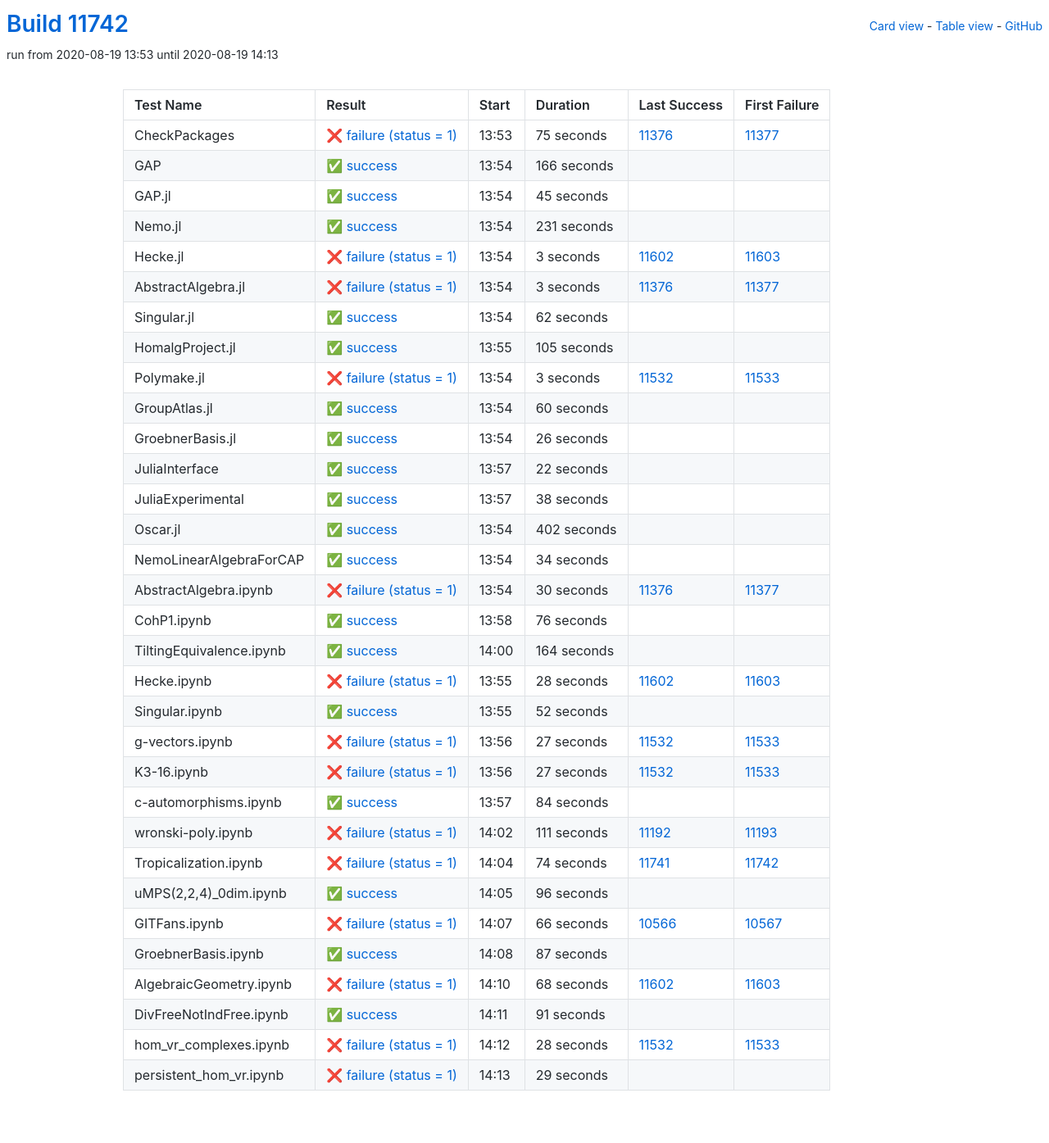
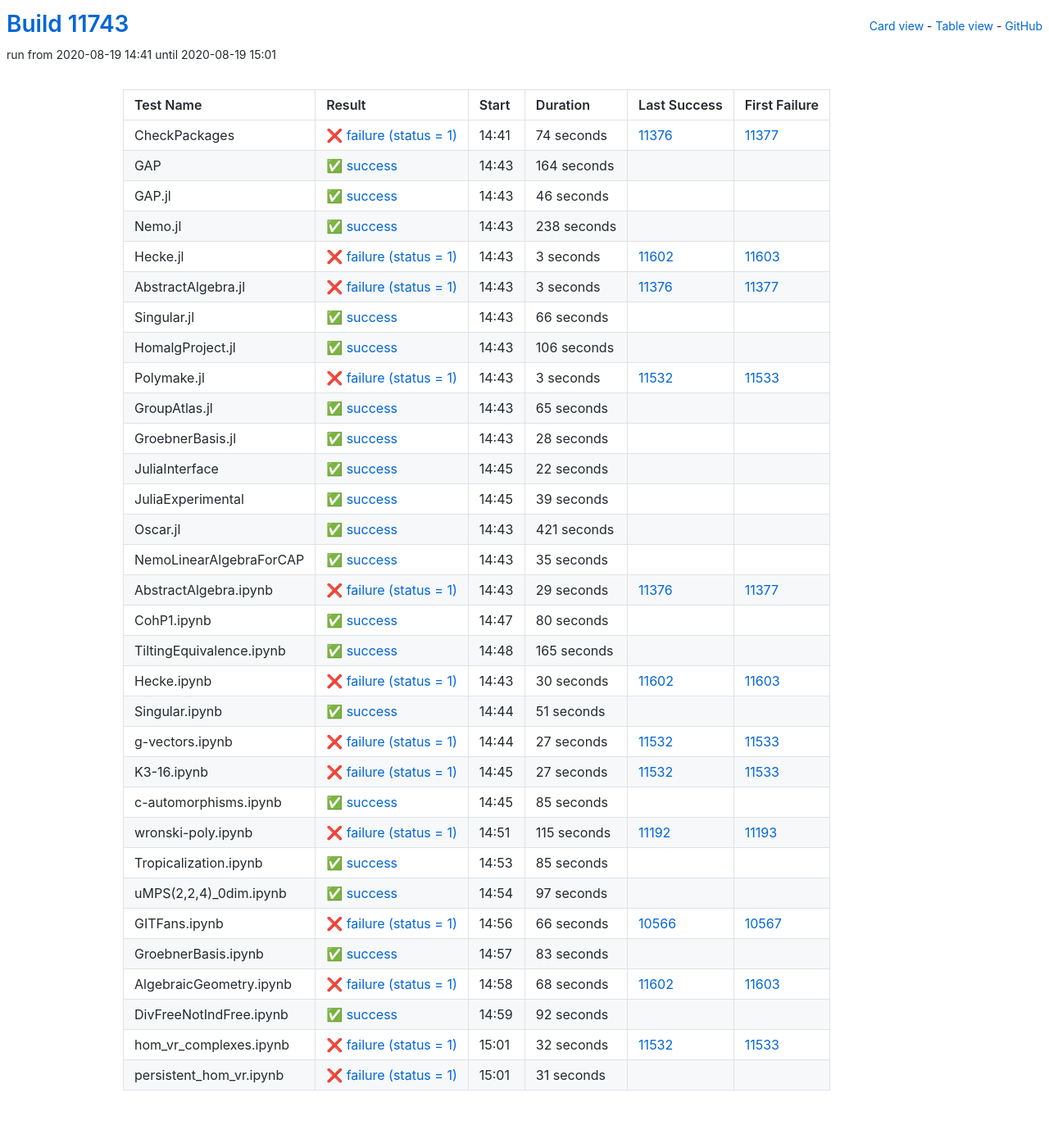
Before and after one commit to oscar-system/oscar-ci-status, a Jekyll site: the page built from table.html, in a window 1280 px wide. Shown: the whole page at 82% size. Built offline with Jekyll 4.4.1, drawn with Linux system fonts in a browser that asks for light colours.

Commit message:
Build #11743

```diff
--- a/_data/ci.yml
+++ b/_data/ci.yml
@@ -1,6 +1,6 @@
 ---
-build: 11742
-build_url: https://oscarci.mathematik.uni-kl.de/job/oscar/11742/
+build: 11743
+build_url: https://oscarci.mathematik.uni-kl.de/job/oscar/11743/
 job: oscar
 organization: oscar-system
 repo: oscar-ci-status
@@ -8,56 +8,56 @@
 tests:
 - name: CheckPackages
   id: checkpackages
-  log: https://oscarci.mathematik.uni-kl.de/job/oscar/11742/artifact/logs/build-11742/CheckPackages.log
-  start: 2020-08-19 13:53
+  log: https://oscarci.mathematik.uni-kl.de/job/oscar/11743/artifact/logs/build-11743/CheckPackages.log
+  start: 2020-08-19 14:41
   success: false
   exitcode: 1
   status: failure
-  duration: 75
+  duration: 74
   last_success: 11376
   last_success_url: https://oscarci.mathematik.uni-kl.de/job/oscar/11376/
   first_failure: 11377
   first_failure_url: https://oscarci.mathematik.uni-kl.de/job/oscar/11377/
 - name: GAP
   id: gap
-  log: https://oscarci.mathematik.uni-kl.de/job/oscar/11742/artifact/logs/build-11742/GAP.log
-  start: 2020-08-19 13:54
+  log: https://oscarci.mathematik.uni-kl.de/job/oscar/11743/artifact/logs/build-11743/GAP.log
+  start: 2020-08-19 14:43
   success: true
   exitcode: 0
   status: success
-  duration: 166
+  duration: 164
   last_success: false
   last_success_url:
   first_failure: false
   first_failure_url:
 - name: GAP.jl
   id: gap-jl
-  log: https://oscarci.mathematik.uni-kl.de/job/oscar/11742/artifact/logs/build-11742/GAP.jl.log
-  start: 2020-08-19 13:54
+  log: https://oscarci.mathematik.uni-kl.de/job/oscar/11743/artifact/logs/build-11743/GAP.jl.log
+  start: 2020-08-19 14:43
   success: true
   exitcode: 0
   status: success
-  duration: 45
+  duration: 46
   last_success: false
   last_success_url:
   first_failure: false
   first_failure_url:
 - name: Nemo.jl
   id: nemo-jl
-  log: https://oscarci.mathematik.uni-kl.de/job/oscar/11742/artifact/logs/build-11742/Nemo.jl.log
-  start: 2020-08-19 13:54
+  log: https://oscarci.mathematik.uni-kl.de/job/oscar/11743/artifact/logs/build-11743/Nemo.jl.log
+  start: 2020-08-19 14:43
   success: true
   exitcode: 0
   status: success
-  duration: 231
+  duration: 238
   last_success: false
   last_success_url:
   first_failure: false
   first_failure_url:
 - name: Hecke.jl
   id: hecke-jl
-  log: https://oscarci.mathematik.uni-kl.de/job/oscar/11742/artifact/logs/build-11742/Hecke.jl.log
-  start: 2020-08-19 13:54
+  log: https://oscarci.mathematik.uni-kl.de/job/oscar/11743/artifact/logs/build-11743/Hecke.jl.log
+  start: 2020-08-19 14:43
   success: false
   exitcode: 1
   status: failure
@@ -68,8 +68,8 @@
   first_failure_url: https://oscarci.mathematik.uni-kl.de/job/oscar/11603/
 - name: AbstractAlgebra.jl
   id: abstractalgebra-jl
-  log: https://oscarci.mathematik.uni-kl.de/job/oscar/11742/artifact/logs/build-11742/AbstractAlgebra.jl.log
-  start: 2020-08-19 13:54
+  log: https://oscarci.mathematik.uni-kl.de/job/oscar/11743/artifact/logs/build-11743/AbstractAlgebra.jl.log
+  start: 2020-08-19 14:43
   success: false
   exitcode: 1
   status: failure
@@ -80,32 +80,32 @@
   first_failure_url: https://oscarci.mathematik.uni-kl.de/job/oscar/11377/
 - name: Singular.jl
   id: singular-jl
-  log: https://oscarci.mathematik.uni-kl.de/job/oscar/11742/artifact/logs/build-11742/Singular.jl.log
-  start: 2020-08-19 13:54
+  log: https://oscarci.mathematik.uni-kl.de/job/oscar/11743/artifact/logs/build-11743/Singular.jl.log
+  start: 2020-08-19 14:43
   success: true
   exitcode: 0
   status: success
-  duration: 62
+  duration: 66
   last_success: false
   last_success_url:
   first_failure: false
   first_failure_url:
 - name: HomalgProject.jl
   id: homalgproject-jl
-  log: https://oscarci.mathematik.uni-kl.de/job/oscar/11742/artifact/logs/build-11742/HomalgProject.jl.log
-  start: 2020-08-19 13:55
+  log: https://oscarci.mathematik.uni-kl.de/job/oscar/11743/artifact/logs/build-11743/HomalgProject.jl.log
+  start: 2020-08-19 14:43
   success: true
   exitcode: 0
   status: success
-  duration: 105
+  duration: 106
   last_success: false
   last_success_url:
   first_failure: false
   first_failure_url:
 - name: Polymake.jl
   id: polymake-jl
-  log: https://oscarci.mathematik.uni-kl.de/job/oscar/11742/artifact/logs/build-11742/Polymake.jl.log
-  start: 2020-08-19 13:54
+  log: https://oscarci.mathematik.uni-kl.de/job/oscar/11743/artifact/logs/build-11743/Polymake.jl.log
+  start: 2020-08-19 14:43
   success: false
   exitcode: 1
   status: failure
@@ -116,32 +116,32 @@
   first_failure_url: https://oscarci.mathematik.uni-kl.de/job/oscar/11533/
 - name: GroupAtlas.jl
   id: groupatlas-jl
-  log: https://oscarci.mathematik.uni-kl.de/job/oscar/11742/artifact/logs/build-11742/GroupAtlas.jl.log
-  start: 2020-08-19 13:54
+  log: https://oscarci.mathematik.uni-kl.de/job/oscar/11743/artifact/logs/build-11743/GroupAtlas.jl.log
+  start: 2020-08-19 14:43
   success: true
   exitcode: 0
   status: success
-  duration: 60
+  duration: 65
   last_success: false
   last_success_url:
   first_failure: false
   first_failure_url:
 - name: GroebnerBasis.jl
   id: groebnerbasis-jl
-  log: https://oscarci.mathematik.uni-kl.de/job/oscar/11742/artifact/logs/build-11742/GroebnerBasis.jl.log
-  start: 2020-08-19 13:54
+  log: https://oscarci.mathematik.uni-kl.de/job/oscar/11743/artifact/logs/build-11743/GroebnerBasis.jl.log
+  start: 2020-08-19 14:43
   success: true
   exitcode: 0
   status: success
-  duration: 26
+  duration: 28
   last_success: false
   last_success_url:
   first_failure: false
   first_failure_url:
 - name: JuliaInterface
   id: juliainterface
-  log: https://oscarci.mathematik.uni-kl.de/job/oscar/11742/artifact/logs/build-11742/JuliaInterface.log
-  start: 2020-08-19 13:57
+  log: https://oscarci.mathematik.uni-kl.de/job/oscar/11743/artifact/logs/build-11743/JuliaInterface.log
+  start: 2020-08-19 14:45
   success: true
   exitcode: 0
   status: success
@@ -152,104 +152,104 @@
   first_failure_url:
 - name: JuliaExperimental
   id: juliaexperimental
-  log: https://oscarci.mathematik.uni-kl.de/job/oscar/11742/artifact/logs/build-11742/JuliaExperimental.log
-  start: 2020-08-19 13:57
+  log: https://oscarci.mathematik.uni-kl.de/job/oscar/11743/artifact/logs/build-11743/JuliaExperimental.log
+  start: 2020-08-19 14:45
   success: true
   exitcode: 0
   status: success
-  duration: 38
+  duration: 39
   last_success: false
   last_success_url:
   first_failure: false
   first_failure_url:
 - name: Oscar.jl
   id: oscar-jl
-  log: https://oscarci.mathematik.uni-kl.de/job/oscar/11742/artifact/logs/build-11742/Oscar.jl.log
-  start: 2020-08-19 13:54
+  log: https://oscarci.mathematik.uni-kl.de/job/oscar/11743/artifact/logs/build-11743/Oscar.jl.log
+  start: 2020-08-19 14:43
   success: true
   exitcode: 0
   status: success
-  duration: 402
+  duration: 421
   last_success: false
   last_success_url:
   first_failure: false
   first_failure_url:
 - name: NemoLinearAlgebraForCAP
   id: nemolinearalgebraforcap
-  log: https://oscarci.mathematik.uni-kl.de/job/oscar/11742/artifact/logs/build-11742/NemoLinearAlgebraForCAP.log
-  start: 2020-08-19 13:54
+  log: https://oscarci.mathematik.uni-kl.de/job/oscar/11743/artifact/logs/build-11743/NemoLinearAlgebraForCAP.log
+  start: 2020-08-19 14:43
   success: true
   exitcode: 0
   status: success
-  duration: 34
+  duration: 35
   last_success: false
   last_success_url:
   first_failure: false
   first_failure_url:
 - name: AbstractAlgebra.ipynb
   id: abstractalgebra-ipynb
-  log: https://oscarci.mathematik.uni-kl.de/job/oscar/11742/artifact/logs/build-11742/AbstractAlgebra.ipynb.log
-  start: 2020-08-19 13:54
+  log: https://oscarci.mathematik.uni-kl.de/job/oscar/11743/artifact/logs/build-11743/AbstractAlgebra.ipynb.log
+  start: 2020-08-19 14:43
   success: false
   exitcode: 1
   status: failure
-  duration: 30
+  duration: 29
   last_success: 11376
   last_success_url: https://oscarci.mathematik.uni-kl.de/job/oscar/11376/
   first_failure: 11377
   first_failure_url: https://oscarci.mathematik.uni-kl.de/job/oscar/11377/
 - name: CohP1.ipynb
   id: cohp1-ipynb
-  log: https://oscarci.mathematik.uni-kl.de/job/oscar/11742/artifact/logs/build-11742/CohP1.ipynb.log
-  start: 2020-08-19 13:58
+  log: https://oscarci.mathematik.uni-kl.de/job/oscar/11743/artifact/logs/build-11743/CohP1.ipynb.log
+  start: 2020-08-19 14:47
   success: true
   exitcode: 0
   status: success
-  duration: 76
+  duration: 80
   last_success: false
   last_success_url:
   first_failure: false
   first_failure_url:
 - name: TiltingEquivalence.ipynb
   id: tiltingequivalence-ipynb
-  log: https://oscarci.mathematik.uni-kl.de/job/oscar/11742/artifact/logs/build-11742/TiltingEquivalence.ipynb.log
-  start: 2020-08-19 14:00
+  log: https://oscarci.mathematik.uni-kl.de/job/oscar/11743/artifact/logs/build-11743/TiltingEquivalence.ipynb.log
+  start: 2020-08-19 14:48
   success: true
   exitcode: 0
   status: success
-  duration: 164
+  duration: 165
   last_success: false
   last_success_url:
   first_failure: false
   first_failure_url:
 - name: Hecke.ipynb
   id: hecke-ipynb
-  log: https://oscarci.mathematik.uni-kl.de/job/oscar/11742/artifact/logs/build-11742/Hecke.ipynb.log
-  start: 2020-08-19 13:55
+  log: https://oscarci.mathematik.uni-kl.de/job/oscar/11743/artifact/logs/build-11743/Hecke.ipynb.log
+  start: 2020-08-19 14:43
   success: false
   exitcode: 1
   status: failure
-  duration: 28
+  duration: 30
   last_success: 11602
   last_success_url: https://oscarci.mathematik.uni-kl.de/job/oscar/11602/
   first_failure: 11603
   first_failure_url: https://oscarci.mathematik.uni-kl.de/job/oscar/11603/
 - name: Singular.ipynb
   id: singular-ipynb
-  log: https://oscarci.mathematik.uni-kl.de/job/oscar/11742/artifact/logs/build-11742/Singular.ipynb.log
-  start: 2020-08-19 13:55
+  log: https://oscarci.mathematik.uni-kl.de/job/oscar/11743/artifact/logs/build-11743/Singular.ipynb.log
+  start: 2020-08-19 14:44
   success: true
   exitcode: 0
   status: success
-  duration: 52
+  duration: 51
   last_success: false
   last_success_url:
   first_failure: false
   first_failure_url:
 - name: g-vectors.ipynb
   id: g-vectors-ipynb
-  log: https://oscarci.mathematik.uni-kl.de/job/oscar/11742/artifact/logs/build-11742/g-vectors.ipynb.log
-  start: 2020-08-19 13:56
+  log: https://oscarci.mathematik.uni-kl.de/job/oscar/11743/artifact/logs/build-11743/g-vectors.ipynb.log
+  start: 2020-08-19 14:44
   success: false
   exitcode: 1
   status: failure
@@ -260,8 +260,8 @@
   first_failure_url: https://oscarci.mathematik.uni-kl.de/job/oscar/11533/
 - name: K3-16.ipynb
   id: k3-16-ipynb
-  log: https://oscarci.mathematik.uni-kl.de/job/oscar/11742/artifact/logs/build-11742/K3-16.ipynb.log
-  start: 2020-08-19 13:56
+  log: https://oscarci.mathematik.uni-kl.de/job/oscar/11743/artifact/logs/build-11743/K3-16.ipynb.log
+  start: 2020-08-19 14:45
   success: false
   exitcode: 1
   status: failure
@@ -272,56 +272,56 @@
   first_failure_url: https://oscarci.mathematik.uni-kl.de/job/oscar/11533/
 - name: c-automorphisms.ipynb
   id: c-automorphisms-ipynb
-  log: https://oscarci.mathematik.uni-kl.de/job/oscar/11742/artifact/logs/build-11742/c-automorphisms.ipynb.log
-  start: 2020-08-19 13:57
+  log: https://oscarci.mathematik.uni-kl.de/job/oscar/11743/artifact/logs/build-11743/c-automorphisms.ipynb.log
+  start: 2020-08-19 14:45
   success: true
   exitcode: 0
   status: success
-  duration: 84
+  duration: 85
   last_success: false
   last_success_url:
   first_failure: false
   first_failure_url:
 - name: wronski-poly.ipynb
   id: wronski-poly-ipynb
-  log: https://oscarci.mathematik.uni-kl.de/job/oscar/11742/artifact/logs/build-11742/wronski-poly.ipynb.log
-  start: 2020-08-19 14:02
+  log: https://oscarci.mathematik.uni-kl.de/job/oscar/11743/artifact/logs/build-11743/wronski-poly.ipynb.log
+  start: 2020-08-19 14:51
   success: false
   exitcode: 1
   status: failure
-  duration: 111
+  duration: 115
   last_success: 11192
   last_success_url: https://oscarci.mathematik.uni-kl.de/job/oscar/11192/
   first_failure: 11193
   first_failure_url: https://oscarci.mathematik.uni-kl.de/job/oscar/11193/
 - name: Tropicalization.ipynb
   id: tropicalization-ipynb
-  log: https://oscarci.mathematik.uni-kl.de/job/oscar/11742/artifact/logs/build-11742/Tropicalization.ipynb.log
-  start: 2020-08-19 14:04
-  success: false
-  exitcode: 1
-  status: failure
-  duration: 74
-  last_success: 11741
-  last_success_url: https://oscarci.mathematik.uni-kl.de/job/oscar/11741/
-  first_failure: 11742
-  first_failure_url: https://oscarci.mathematik.uni-kl.de/job/oscar/11742/
-- name: uMPS(2,2,4)_0dim.ipynb
-  id: umps-2-2-4-0dim-ipynb
-  log: https://oscarci.mathematik.uni-kl.de/job/oscar/11742/artifact/logs/build-11742/uMPS-2-2-4-_0dim.ipynb.log
-  start: 2020-08-19 14:05
+  log: https://oscarci.mathematik.uni-kl.de/job/oscar/11743/artifact/logs/build-11743/Tropicalization.ipynb.log
+  start: 2020-08-19 14:53
   success: true
   exitcode: 0
   status: success
-  duration: 96
+  duration: 85
+  last_success: false
+  last_success_url:
+  first_failure: false
+  first_failure_url:
+- name: uMPS(2,2,4)_0dim.ipynb
+  id: umps-2-2-4-0dim-ipynb
+  log: https://oscarci.mathematik.uni-kl.de/job/oscar/11743/artifact/logs/build-11743/uMPS-2-2-4-_0dim.ipynb.log
+  start: 2020-08-19 14:54
+  success: true
+  exitcode: 0
+  status: success
+  duration: 97
   last_success: false
   last_success_url:
   first_failure: false
   first_failure_url:
 - name: GITFans.ipynb
   id: gitfans-ipynb
-  log: https://oscarci.mathematik.uni-kl.de/job/oscar/11742/artifact/logs/build-11742/GITFans.ipynb.log
-  start: 2020-08-19 14:07
+  log: https://oscarci.mathematik.uni-kl.de/job/oscar/11743/artifact/logs/build-11743/GITFans.ipynb.log
+  start: 2020-08-19 14:56
   success: false
   exitcode: 1
   status: failure
@@ -332,20 +332,20 @@
   first_failure_url: https://oscarci.mathematik.uni-kl.de/job/oscar/10567/
 - name: GroebnerBasis.ipynb
   id: groebnerbasis-ipynb
-  log: https://oscarci.mathematik.uni-kl.de/job/oscar/11742/artifact/logs/build-11742/GroebnerBasis.ipynb.log
-  start: 2020-08-19 14:08
+  log: https://oscarci.mathematik.uni-kl.de/job/oscar/11743/artifact/logs/build-11743/GroebnerBasis.ipynb.log
+  start: 2020-08-19 14:57
   success: true
   exitcode: 0
   status: success
-  duration: 87
+  duration: 83
   last_success: false
   last_success_url:
   first_failure: false
   first_failure_url:
 - name: AlgebraicGeometry.ipynb
   id: algebraicgeometry-ipynb
-  log: https://oscarci.mathematik.uni-kl.de/job/oscar/11742/artifact/logs/build-11742/AlgebraicGeometry.ipynb.log
-  start: 2020-08-19 14:10
+  log: https://oscarci.mathematik.uni-kl.de/job/oscar/11743/artifact/logs/build-11743/AlgebraicGeometry.ipynb.log
+  start: 2020-08-19 14:58
   success: false
   exitcode: 1
   status: failure
@@ -356,36 +356,36 @@
   first_failure_url: https://oscarci.mathematik.uni-kl.de/job/oscar/11603/
 - name: DivFreeNotIndFree.ipynb
   id: divfreenotindfree-ipynb
-  log: https://oscarci.mathematik.uni-kl.de/job/oscar/11742/artifact/logs/build-11742/DivFreeNotIndFree.ipynb.log
-  start: 2020-08-19 14:11
+  log: https://oscarci.mathematik.uni-kl.de/job/oscar/11743/artifact/logs/build-11743/DivFreeNotIndFree.ipynb.log
+  start: 2020-08-19 14:59
   success: true
   exitcode: 0
   status: success
-  duration: 91
+  duration: 92
   last_success: false
   last_success_url:
   first_failure: false
   first_failure_url:
 - name: hom_vr_complexes.ipynb
   id: hom-vr-complexes-ipynb
-  log: https://oscarci.mathematik.uni-kl.de/job/oscar/11742/artifact/logs/build-11742/hom_vr_complexes.ipynb.log
-  start: 2020-08-19 14:12
+  log: https://oscarci.mathematik.uni-kl.de/job/oscar/11743/artifact/logs/build-11743/hom_vr_complexes.ipynb.log
+  start: 2020-08-19 15:01
   success: false
   exitcode: 1
   status: failure
-  duration: 28
+  duration: 32
   last_success: 11532
   last_success_url: https://oscarci.mathematik.uni-kl.de/job/oscar/11532/
   first_failure: 11533
   first_failure_url: https://oscarci.mathematik.uni-kl.de/job/oscar/11533/
 - name: persistent_hom_vr.ipynb
   id: persistent-hom-vr-ipynb
-  log: https://oscarci.mathematik.uni-kl.de/job/oscar/11742/artifact/logs/build-11742/persistent_hom_vr.ipynb.log
-  start: 2020-08-19 14:13
+  log: https://oscarci.mathematik.uni-kl.de/job/oscar/11743/artifact/logs/build-11743/persistent_hom_vr.ipynb.log
+  start: 2020-08-19 15:01
   success: false
   exitcode: 1
   status: failure
-  duration: 29
+  duration: 31
   last_success: false
   last_success_url:
   first_failure: false
```
Also changed, not shown: README.md.
